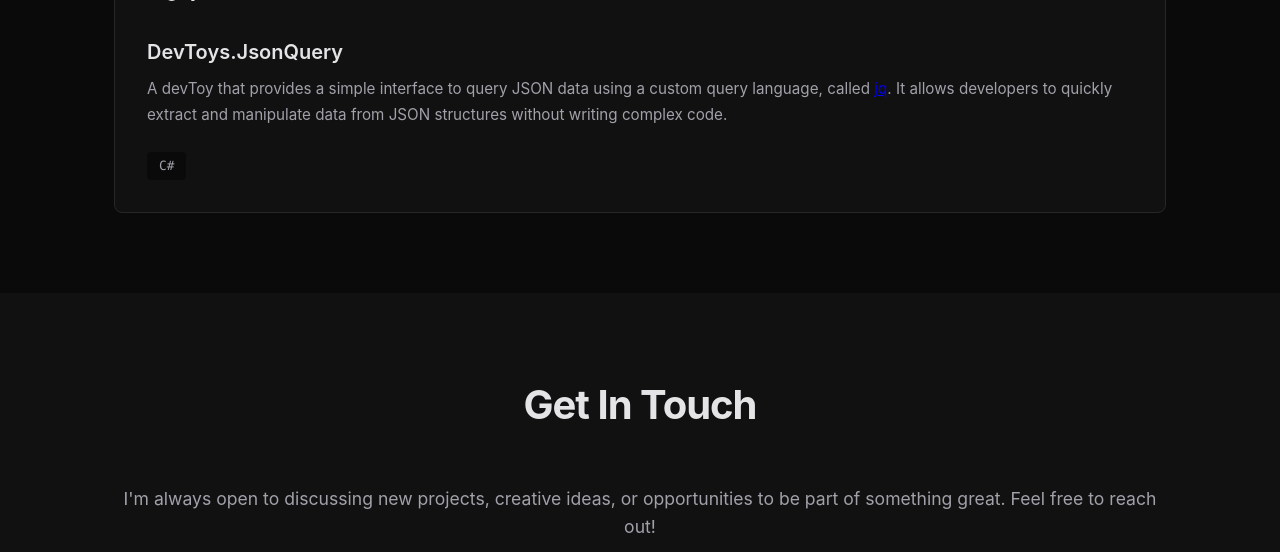
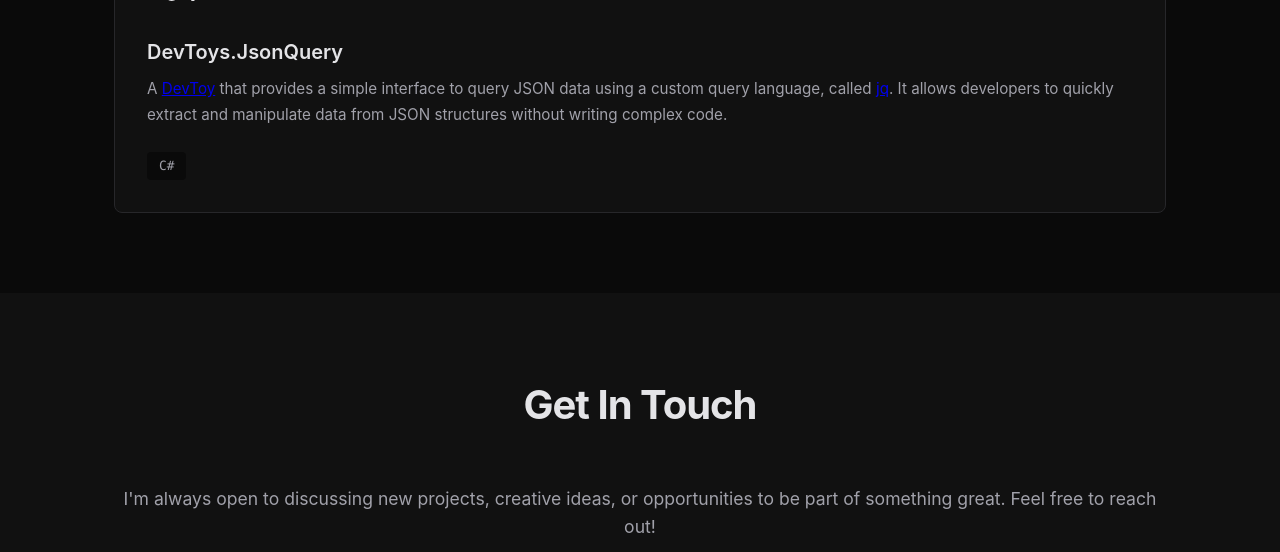
Before and after one commit to tarnixtv/website, a plain HTML site: page index.html in a window 1280 px wide. Shown: the part 1755-2307 px from the top of the page. Drawn offline with Linux system fonts and the light colour scheme.

Commit message:
Fix project description

```diff
--- a/index.html
+++ b/index.html
@@ -103,7 +103,7 @@
                         </div>
                         <h3 class="project-title">DevToys.JsonQuery</h3>
                         <p class="project-description">
-                            A devToy that provides a simple interface to query JSON data using a custom query language, called <a href="https://jqlang.org" target="_blank" rel="noopener">jq</a>. It allows developers to quickly extract and manipulate data from JSON structures without writing complex code.
+                            A <a href="https://devtoys.app" target="_blank" rel="noopener">DevToy</a> that provides a simple interface to query JSON data using a custom query language, called <a href="https://jqlang.org" target="_blank" rel="noopener">jq</a>. It allows developers to quickly extract and manipulate data from JSON structures without writing complex code.
                         </p>
                         <ul class="project-tech">
                             <li>C#</li>
```
